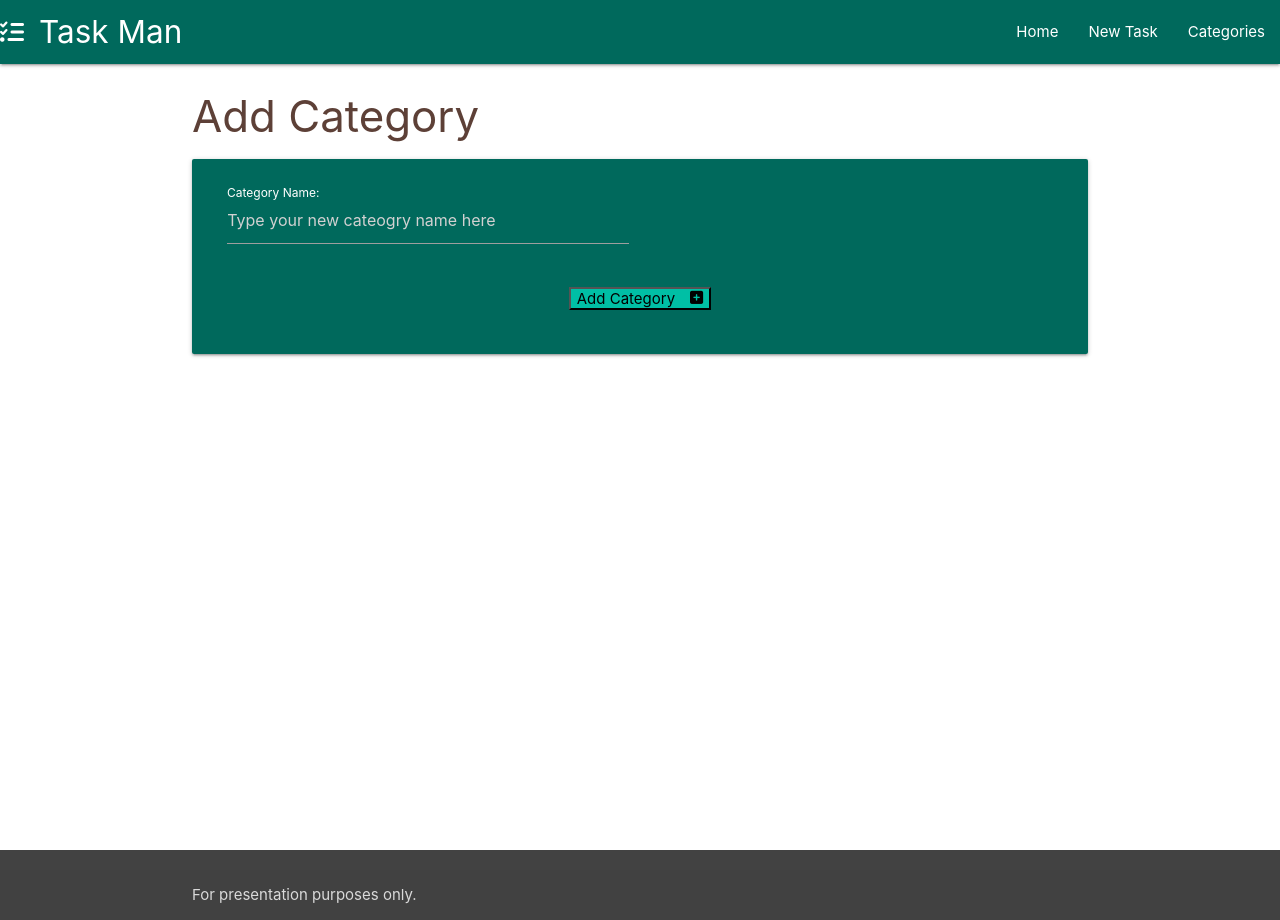
After one commit to JoelMichaelRutter/task-manager-app-mini-project, a Flask app: page /add_cateogry in a window 1280 px wide. The commit adds this page. Run offline with Flask 2, Linux system fonts and the light colour scheme; some libraries are stand-ins or nearby versions.

Commit message:
add functionality to route.py to enable posting of data from form

```diff
--- a/taskmanager/routes.py
+++ b/taskmanager/routes.py
@@ -1,4 +1,4 @@
-from flask import render_template
+from flask import render_template, request, redirect, url_for
 from taskmanager import app, db
 from taskmanager.models import Category, Task
 
@@ -6,3 +6,19 @@ from taskmanager.models import Category, Task
 @app.route("/")
 def home():
     return render_template("tasks.html")
+
+
+@app.route("/categories")
+def categories():
+    return render_template("categories.html")
+
+
+
+@app.route("/add_cateogry", methods=["GET", "POST"])
+def add_category():
+    if request.method == "POST":
+        category = Category(category_name=request.form.get("category_name"))
+        db.session.add(category)
+        db.session.commit()
+        return redirect(url_for("categories"))
+    return render_template("add_cateogry.html")
--- /dev/null
+++ b/taskmanager/templates/add_cateogry.html
@@ -0,0 +1,25 @@
+{% extends "base.html" %}
+{% block content %}
+
+<h3 class="brown-text text-darken-2">Add Category</h3>
+
+<div class="row card-panel teal darken-3">
+    <form class="col s12" method="POST" action="{{ url_for('add_category')}}">
+    <div class="row">
+        <div class="input-field col s6">
+            <input placeholder="Type your new cateogry name here" id="category_name" name="category_name" minlength="3" maxlength="25" type="text" class="validate">
+            <label for="category_name" class="white-text">Category Name:</label>
+        </div>
+    </div>
+    <!-- Submit button -->
+    <div class="row">
+        <div class="col s12 center-align">
+            <button type="submit" class="teal accent-4 text-white">
+                Add Category <i class="fas fa-plus-square right"></i>
+            </button>
+        </div>
+    </div>
+    </form>
+</div>
+
+{% endblock %}
--- a/taskmanager/templates/base.html
+++ b/taskmanager/templates/base.html
@@ -26,7 +26,7 @@
                 <ul class="right hide-on-med-and-down">
                     <li><a href="{{url_for('home')}}">Home</a></li>
                     <li><a href="#">New Task</a></li>
-                    <li><a href="#">Categories</a></li>
+                    <li><a href="{{url_for('categories')}}">Categories</a></li>
                 </ul>
             </div>
         </nav>
```
Also changed, not shown: taskmanager/templates/categories.html (added, +14 -0 lines).
